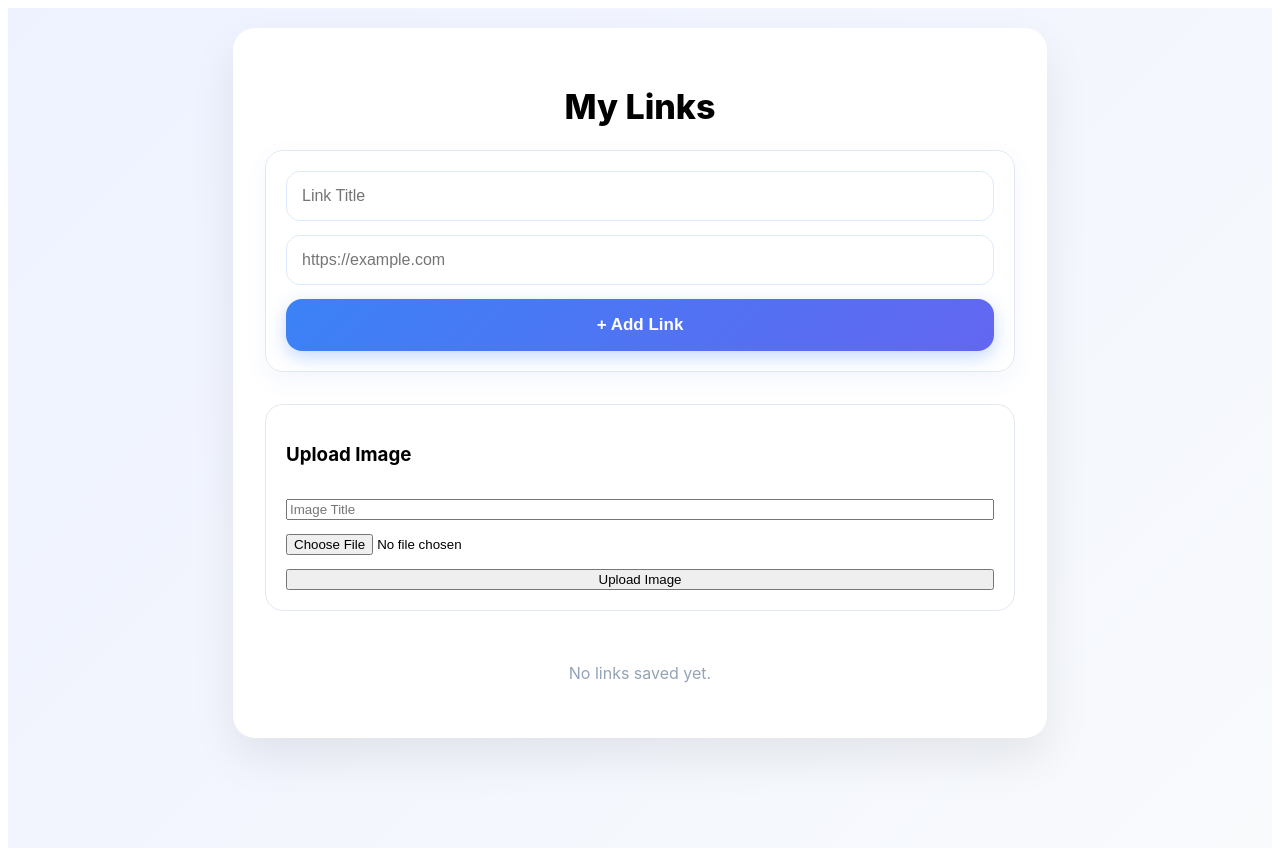
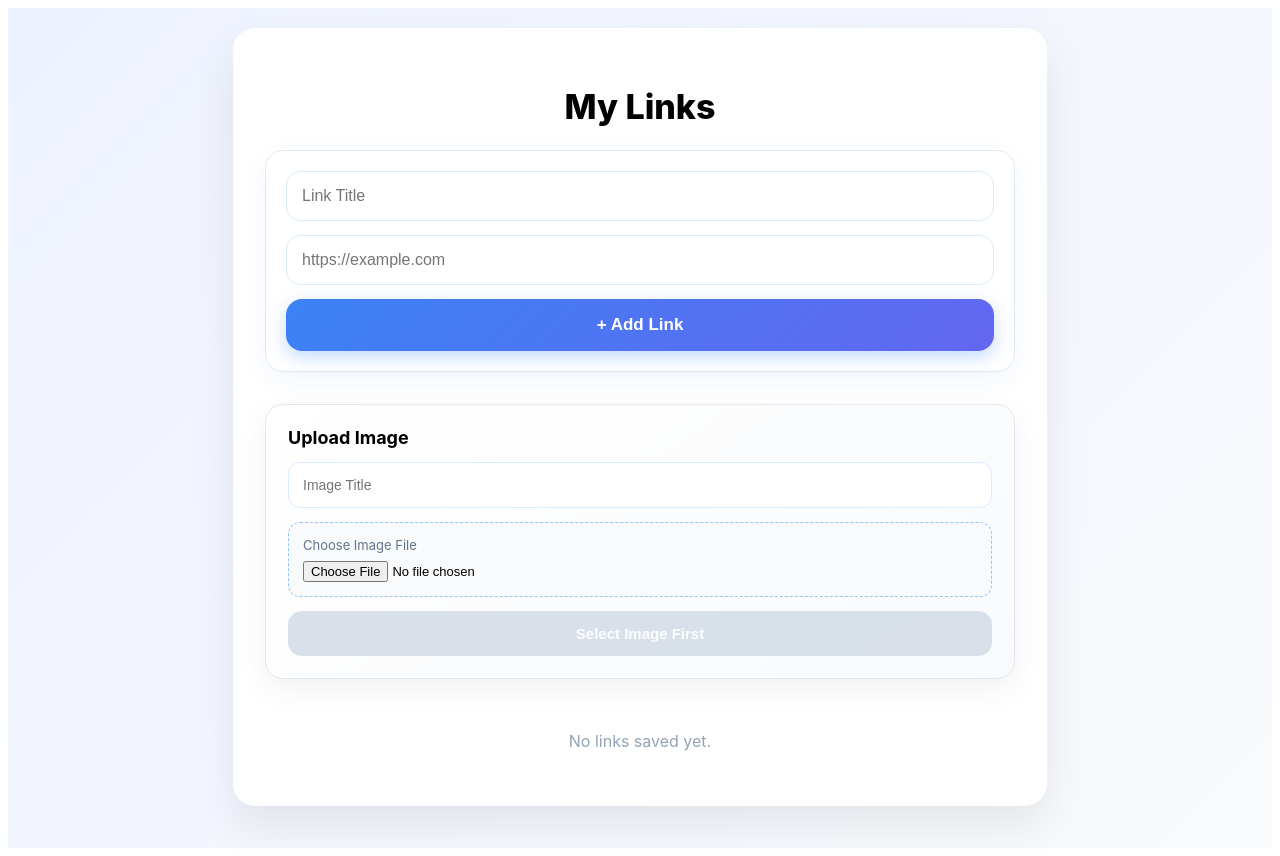
Before and after one commit to meroitachi/mylinks, a Next.js app: page / in a window 1280 px wide. Built offline with nearby package versions, Linux system fonts and the light colour scheme; no server answers; the database is empty.

Commit message:
Refactor image upload component styling and structure

```diff
--- a/pages/index.js
+++ b/pages/index.js
@@ -190,32 +190,85 @@ const uploadImage = async (e) => {
     flexDirection: "column",
     gap: 14,
     marginBottom: 32,
-    padding: 20,
-    background: "#fff",
+    padding: 22,
     borderRadius: 18,
     border: "1px solid #e2e8f0",
+    background: "linear-gradient(145deg,#ffffff,#f8fafc)",
+    boxShadow: "0 10px 30px rgba(0,0,0,0.06)",
   }}
 >
-  <h3>Upload Image</h3>
+  {/* Title */}
+  <h3 style={{ margin: 0, fontSize: 18, fontWeight: 700 }}>
+    Upload Image
+  </h3>
 
+  {/* Image title */}
   <input
     value={imageTitle}
-    onChange={(e) =>
-      setImageTitle(e.target.value)
-    }
+    onChange={(e) => setImageTitle(e.target.value)}
     placeholder="Image Title"
+    style={{
+      padding: 14,
+      borderRadius: 12,
+      border: "1px solid #dbeafe",
+      outline: "none",
+      fontSize: 14,
+      background: "#fff",
+    }}
   />
 
-  <input
-    type="file"
-    accept="image/*"
-    onChange={(e) =>
-      setImageFile(e.target.files[0])
-    }
-  />
+  {/* File input (styled wrapper) */}
+  <label
+    style={{
+      display: "flex",
+      flexDirection: "column",
+      gap: 8,
+      padding: 14,
+      borderRadius: 12,
+      border: "1px dashed #93c5fd",
+      background: "#f8fafc",
+      cursor: "pointer",
+    }}
+  >
+    <span style={{ fontSize: 13, color: "#64748b" }}>
+      Choose Image File
+    </span>
 
-  <button type="submit">
-    Upload Image
+    <input
+      type="file"
+      accept="image/*"
+      onChange={(e) => setImageFile(e.target.files[0])}
+      style={{ fontSize: 13 }}
+    />
+
+    {/* preview file name */}
+    {imageFile && (
+      <div style={{ fontSize: 12, color: "#0f172a" }}>
+        Selected: {imageFile.name}
+      </div>
+    )}
+  </label>
+
+  {/* Upload button */}
+  <button
+    type="submit"
+    disabled={!imageFile}
+    style={{
+      padding: 14,
+      borderRadius: 14,
+      border: "none",
+      fontWeight: 700,
+      fontSize: 15,
+      cursor: imageFile ? "pointer" : "not-allowed",
+      background: imageFile
+        ? "linear-gradient(135deg,#3b82f6,#6366f1)"
+        : "#cbd5e1",
+      color: "white",
+      transition: "0.2s",
+      opacity: imageFile ? 1 : 0.7,
+    }}
+  >
+    {imageFile ? "Upload Image" : "Select Image First"}
   </button>
 </form>
         {/* Links List */}
```
